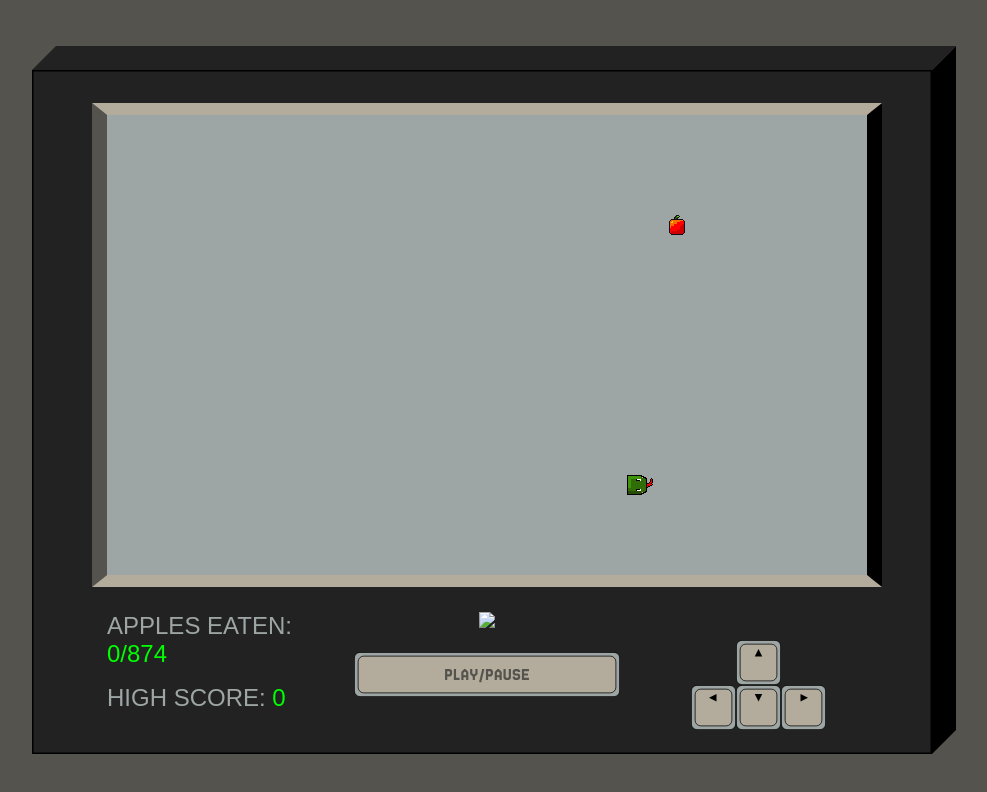
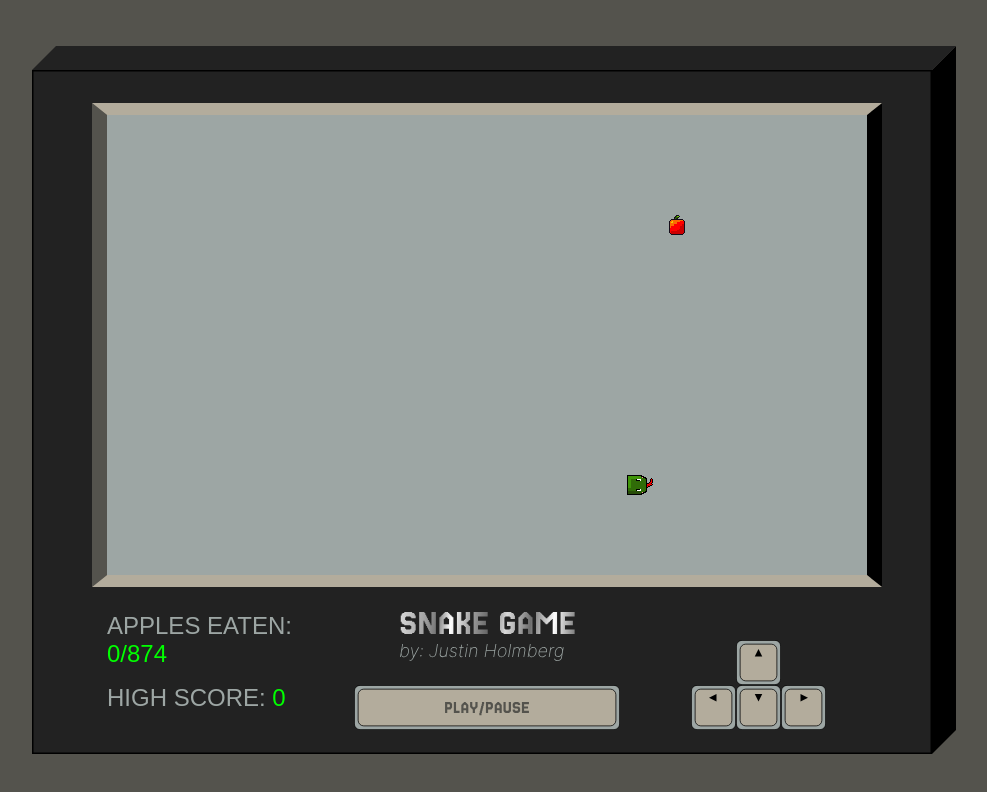
Before and after one commit to jholmbe/snake-game, a plain HTML site: page index.html in a window 1280 px wide. Shown: the whole page, without its empty margins (146-1133 px from the left). Drawn offline with Linux system fonts and the light colour scheme; the site is published under a folder, as on GitHub Pages, so addresses that start at the root find nothing; a web font is replaced by a local one.

Commit message:
Logo issue fix for github pages.

```diff
--- a/index.html
+++ b/index.html
@@ -25,7 +25,7 @@
                 </div>
             </div>
             <div class="column-container name-container">
-                <img src="/images/snakegamelogo.svg"/>
+                <img src="images/snakegamelogo.svg"/>
                 <span>
                     <img id="spacebar-img" src="images/spacebar-up.svg"/>
                 </span>
```
